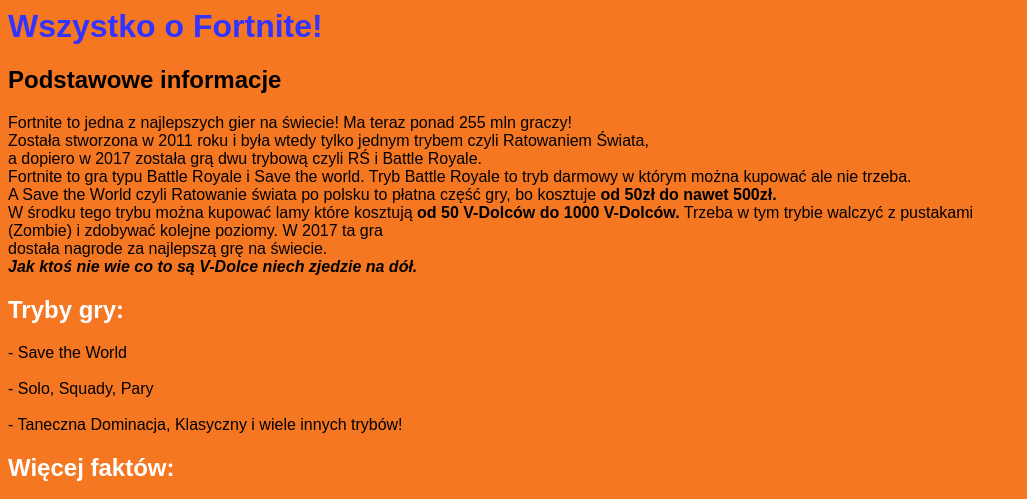
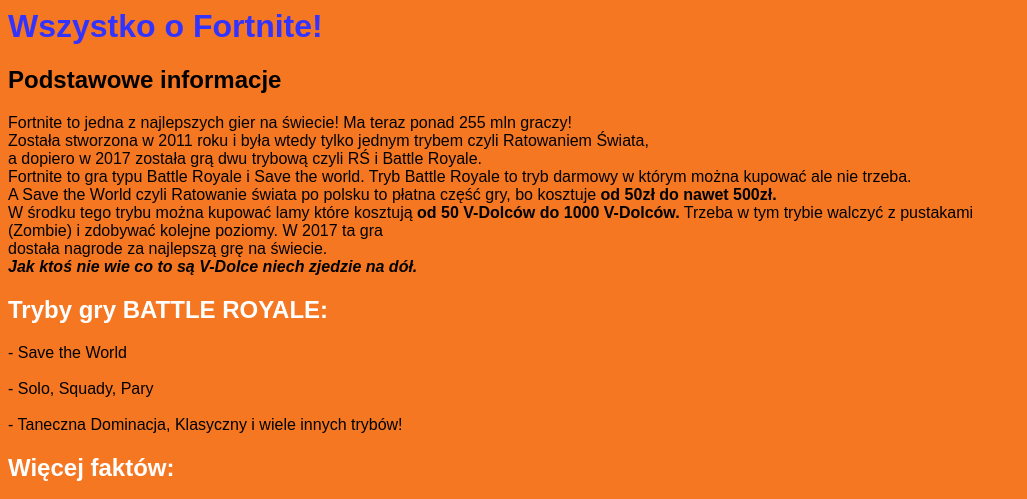
Before and after one commit to AdamosHasowy/AdamosHasowy.github.io, a plain HTML site: page index.html in a window 1280 px wide. Shown: the top 499 px of the page, without its empty margins (0-1027 px from the left). Drawn offline with Linux system fonts and the light colour scheme.

Commit message:
Update index.html

```diff
--- a/index.html
+++ b/index.html
@@ -59,7 +59,7 @@ a {font-family: sans-serif;
 </html>
 <p id="fortnite">Fortnite to jedna z najlepszych gier na świecie! Ma teraz ponad 255 mln graczy!<br>Została stworzona w 2011 roku i była wtedy tylko jednym trybem czyli Ratowaniem Świata,<br> a dopiero w 2017 została grą dwu trybową czyli RŚ i Battle Royale.<br> Fortnite to gra typu Battle Royale i Save the world. Tryb Battle Royale to tryb darmowy w którym można kupować ale nie trzeba.<br> A Save the World czyli Ratowanie świata po polsku to płatna część gry, bo kosztuje <strong>od 50zł do nawet 500zł.<br></strong> W środku tego trybu można kupować lamy które kosztują <strong>od 50 V-Dolców do 1000 V-Dolców.</strong> Trzeba w tym trybie walczyć z pustakami<br> (Zombie) i zdobywać kolejne poziomy. W 2017 ta gra<br> dostała nagrode za najlepszą grę na świecie.<em><br><strong>Jak ktoś nie wie co to są V-Dolce niech zjedzie na dół.</em>  </strong> </p>
 </div>
-<h2>Tryby gry:</h2>
+<h2>Tryby gry BATTLE ROYALE:</h2>
 <p>- Save the World<br>
   <br>- Solo, Squady, Pary<br>
   <br>- Taneczna Dominacja, Klasyczny i wiele innych trybów!<br>
```
